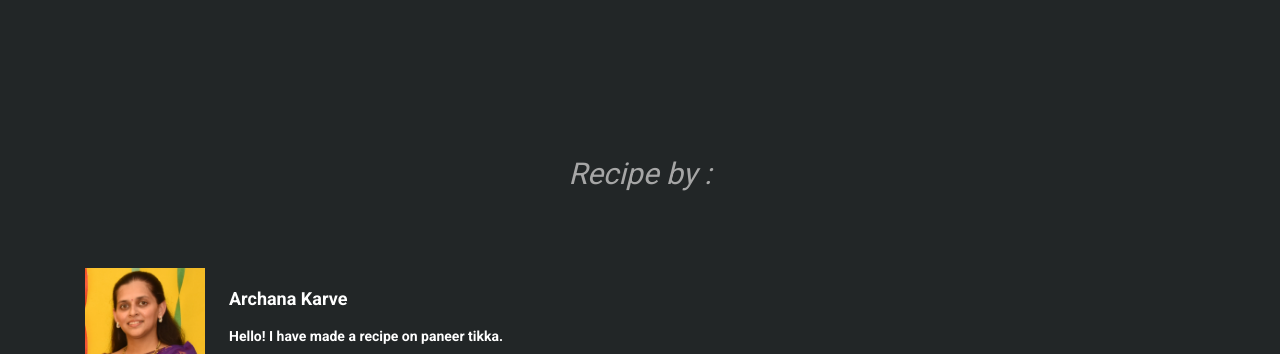
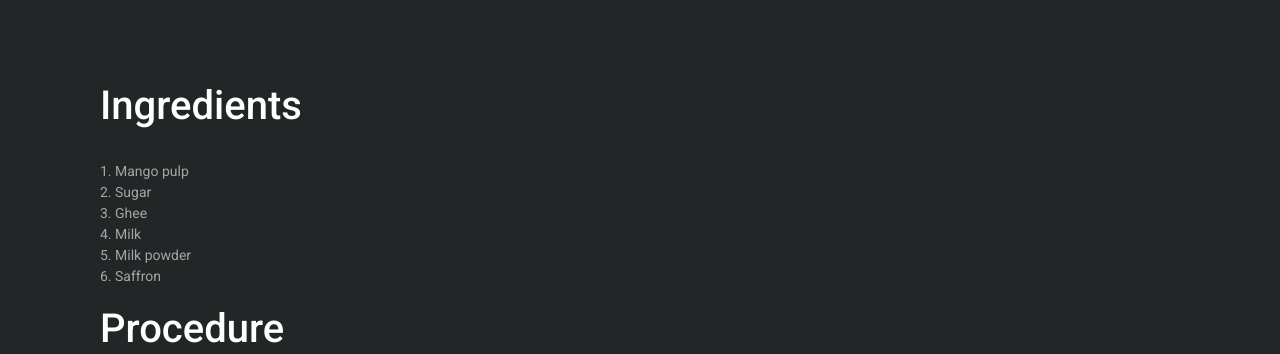
Before and after one commit to okfromuk/VideoRecipe, a plain HTML site: page video-post-1.html in a window 1280 px wide. Shown: the part 822-1176 px from the top of the page. Drawn offline with Linux system fonts and the light colour scheme.

Commit message:
first commit

```diff
--- a/video-post-1.html
+++ b/video-post-1.html
@@ -102,22 +102,55 @@
             <div class="row">
                 <div class="col-12">
                     <div class="single-video-area">
-                    <iframe src="https://www.youtube.com/embed/YiBD6OAFDwc"
-                        allow="accelerometer; autoplay; encrypted-media; gyroscope; picture-in-picture" allowfullscreen></iframe>
+                        <iframe src="https://drive.google.com/file/d/106X4kBLlJ0wOTnCDiHhQF_57uPhOzdt9/preview" allow="accelerometer; autoplay; encrypted-media; gyroscope; picture-in-picture" allowfullscreen></iframe>
                     </div>
                 </div>
             </div>
 
-<div>
+
+
+
+
+        <div class="container">
+
+               <p><h1>Ingredients</h1>
+
+                    <br>
+
+                1. Mango pulp<br/>2. Sugar<br/>3. Ghee<br/>4. Milk<br/>5. Milk powder<br/>6. Saffron<br/>
+
+               </p>
+
+               <p><h1>Procedure</h1>
+               Add ghee 1 tbsp in an pan then add (1/4) cup of Mango pulp also add saffron in it and then stir it well then add Mango pulp and sugar in it. Stir it well until the sugar dissolves and then stir it until the smooth paste forms. After 10 minutes stirring the smooth paste is formed .now transfer the batter and spread it slightly on a plate . Cool it  for 5 minutes and then make small ball sized peda and create a design over it and garnish it with cashew or almonds . Mango-keshar peda is ready!</p>
+            </div>
+        </div>
+
+
+
+
+
+
+
+
+
+
+
+
+
+
+
+
+           <div class="container">
          <p style="text-align: center; font-style: oblique; font-size: 30px;margin-top: 80px;">Recipe by :</p>                <!-- Logo -->
  <div class="vizew-post-author d-flex align-items-center py-5">
 
                                 <div class="post-author-thumb">
-                                    <img src="img/user_pics/archu.jpg" alt="">
+                                    <img src="img/user_pics/gayu.jpg" alt="">
                                 </div>
                                 <div class="post-author-desc pl-4">
-                                    <a href="#" class="author-name" style="color: white; font-weight: bold;font-style: 12px">Archana Karve</a>
-                                    <p style="color: white; font-weight: bold;font-style: 12px">Hello! I have made a recipe on paneer tikka.</p>
+                                    <a href="#" class="author-name" style="color: white; font-weight: bold;font-style: 12px">Gayatri Pendse</a>
+                                    <p style="color: white; font-weight: bold;font-style: 12px">Hello! I have made a recipe on Mango-kesar Pedha</p>
                                     <div class="post-author-social-info">
                                         <a href="#"><i class="fa fa-facebook"></i></a>
                                         <a href="https://www.youtube.com/channel/UCDfHTEfLSYz_3zVFh_uHYLg"><i class="fa fa-youtube"></i></a>
@@ -128,6 +161,8 @@
                                 </div>
                             </div>
                         </div>
+
+    <!-- ##### Footer Area Start ##### -->
 
     <!-- ##### Footer Area End ##### -->
 
```
Also changed, not shown: index.html (+2 -2 lines), img/reci/1.jpg.
